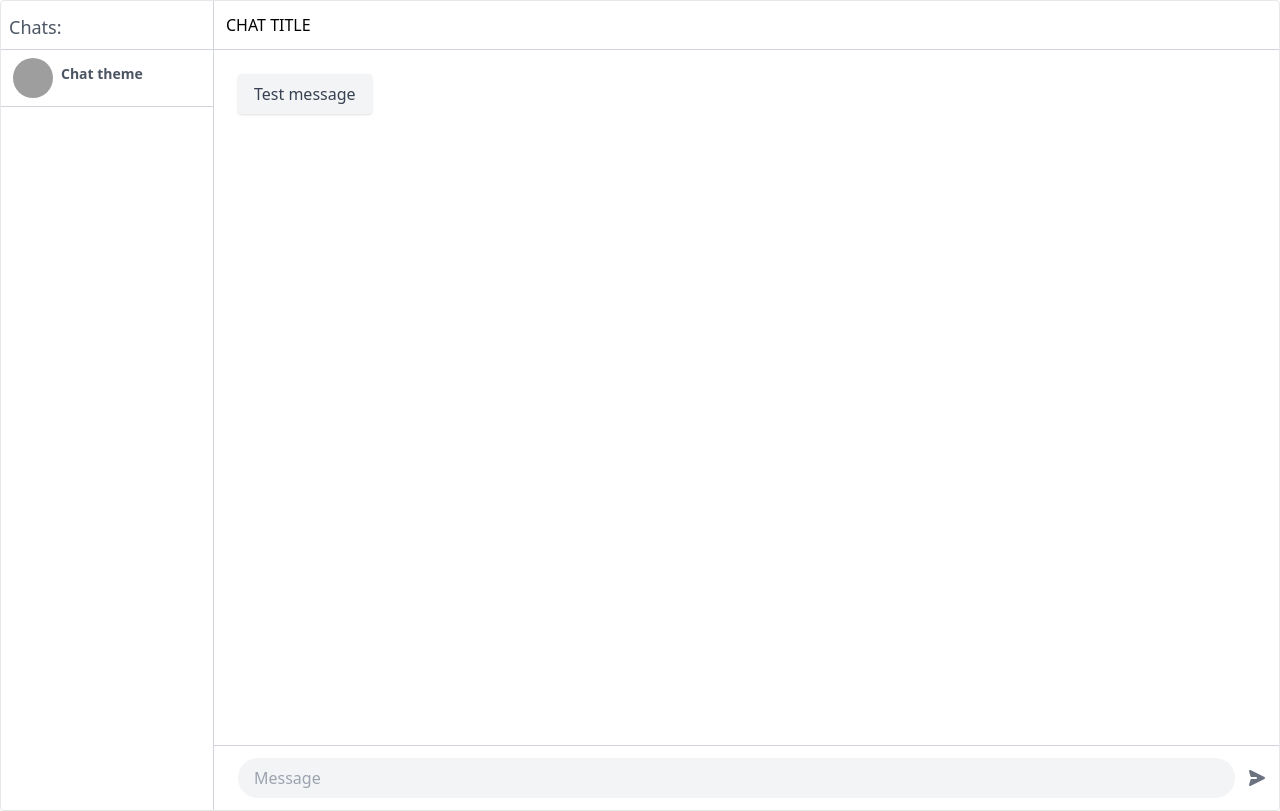
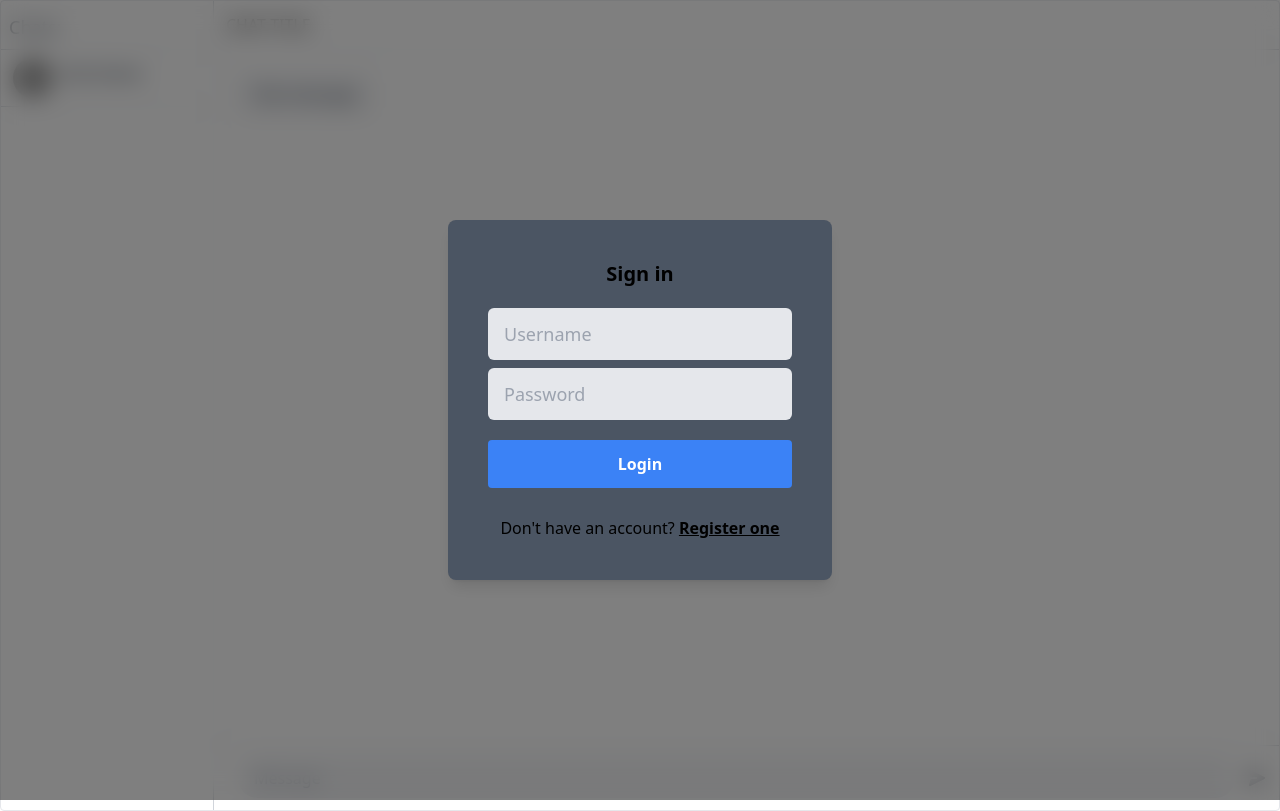
Before and after one commit to aqrora/FastAPI-chatroom, a Vue app in the folder frontend/: page / in a window 1280 px wide. Built offline with nearby package versions, Linux system fonts and the light colour scheme; grey boxes are pictures that could not be loaded.

Commit message:
LoginPrompt added

```diff
--- a/frontend/src/components/LoginPrompt.vue
+++ b/frontend/src/components/LoginPrompt.vue
@@ -1,9 +1,34 @@
 <template>
+    <div id="loginPrompt">
+        <div class="fixed top-0 left-0 w-full h-full bg-black bg-opacity-50 backdrop-filter backdrop-blur-md z-50">
+            <div class="fixed top-1/2 left-1/2 transform -translate-x-1/2 -translate-y-1/2 bg-gray-600 rounded-lg p-10 z-50 shadow-lg w-96">
+            <div class="flex w-auto justify-center">
+                <p class="mb-5 font-extrabold text-xl">Sign in</p>
+            </div>
+            <div class="flex flex-col mb-4">
+                <input class="border-none rounded-md bg-gray-200 py-3 px-4 text-lg mb-2" type="text" maxlength="32" placeholder="Username">
+                <input class="border-none rounded-md bg-gray-200 py-3 px-4 text-lg mb-2" type="text" maxlength="32" placeholder="Password">
+                <button class="my-3 bg-blue-500 hover:bg-blue-700 text-white font-bold py-3 px-4 rounded">Login</button>
+            </div>
+            <div class="flex w-auto justify-center">
 
-
+                <p>Don't have an account? <a class="underline font-bold" href="#register" onclick="switchForm()">Register one</a></p>
+            </div>
+            </div>
+        </div>
+    </div>
 </template>
 
 
 <script>
-export default {}
+export default {
+    methods: {
+        switchForm() {
+            // Todo
+        }
+    }
+
+
+
+}
 </script>
--- a/frontend/src/components/SidebarItem.vue
+++ b/frontend/src/components/SidebarItem.vue
@@ -11,8 +11,6 @@
             </div>
         </div>
     </a>
-
-
 </template>
 
 <script>
```
